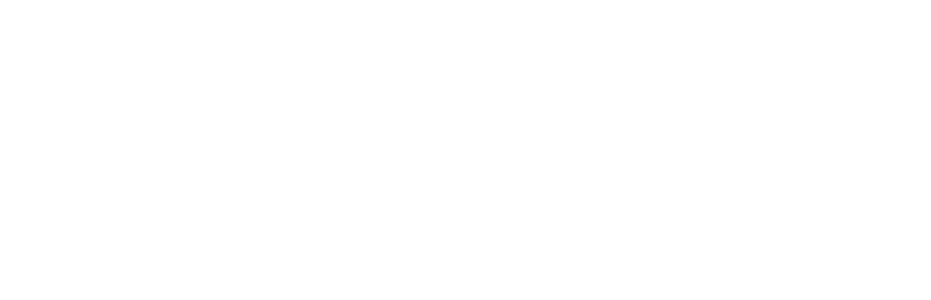
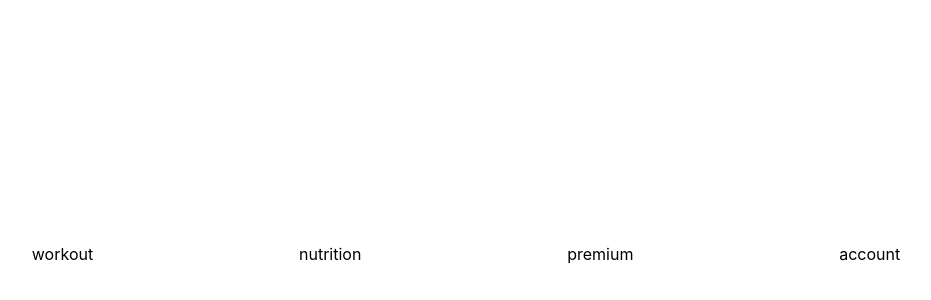
Before and after one commit to killinq-joke/gymapp, a React (Create React App) app: page / in a window 1280 px wide. Shown: the part 486-786 px from the top of the page, without its empty margins (174-1105 px from the left). Built offline with nearby package versions, Linux system fonts and the light colour scheme.

Commit message:
Addition of base footer

```diff
--- a/src/App.css
+++ b/src/App.css
@@ -2,37 +2,13 @@
   text-align: center;
 }
 
-.App-logo {
-  height: 40vmin;
-  pointer-events: none;
+.Bottom {
+  display: flex;
+  justify-content: space-evenly;
+  align-items: center;
+  position: fixed;
+  left: 0;
+  bottom: 0;
+  width: 100%;
+  height: 15%
 }
-
-@media (prefers-reduced-motion: no-preference) {
-  .App-logo {
-    animation: App-logo-spin infinite 20s linear;
-  }
-}
-
-.App-header {
-  background-color: #282c34;
-  min-height: 100vh;
-  display: flex;
-  flex-direction: column;
-  align-items: center;
-  justify-content: center;
-  font-size: calc(10px + 2vmin);
-  color: white;
-}
-
-.App-link {
-  color: #61dafb;
-}
-
-@keyframes App-logo-spin {
-  from {
-    transform: rotate(0deg);
-  }
-  to {
-    transform: rotate(360deg);
-  }
-}
--- a/src/App.js
+++ b/src/App.js
@@ -1,10 +1,15 @@
-import React from 'react';
-import './App.css';
+import React from "react";
+import "./App.css";
 
 function App() {
   return (
     <div className="App">
-
+      <div className="Bottom">
+        <a>workout</a>
+        <a>nutrition</a>
+        <a>premium</a>
+        <a>account</a>
+      </div>
     </div>
   );
 }
--- a/src/index.css
+++ b/src/index.css
@@ -11,3 +11,7 @@
   font-family: source-code-pro, Menlo, Monaco, Consolas, 'Courier New',
     monospace;
 }
+
+a {
+  text-decoration: none;
+}
```
